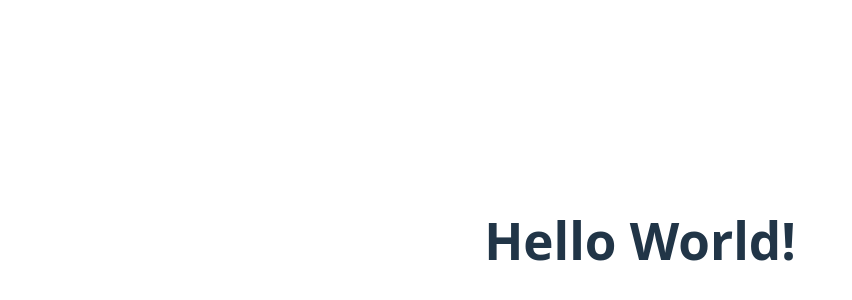
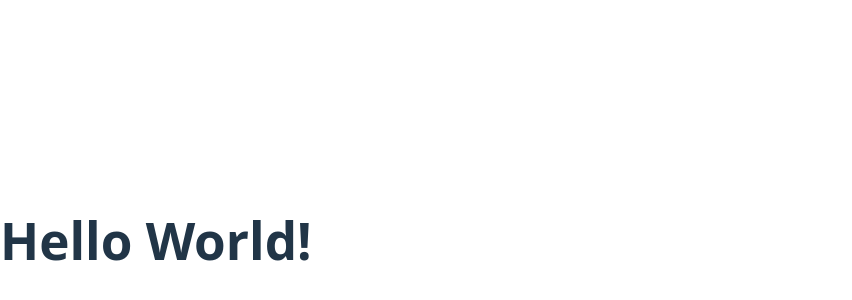
Before and after one commit to ashikjain-dev/devconnect-frontend, a React (Vite) app: page / in a window 1280 px wide. Shown: the part 160-460 px from the top of the page, without its empty margins (0-852 px from the left). Built offline with nearby package versions, Linux system fonts and the light colour scheme.

Commit message:
fix:delete not requried css file

```diff
--- a/src/App.css
+++ /dev/null
@@ -1,6 +0,0 @@
-#root {
-  max-width: 1280px;
-  margin: 0 auto;
-  padding: 2rem;
-  text-align: center;
-}
--- a/src/App.jsx
+++ b/src/App.jsx
@@ -1,5 +1,3 @@
-import "./App.css";
-
 function App() {
   return (
     <>
```
